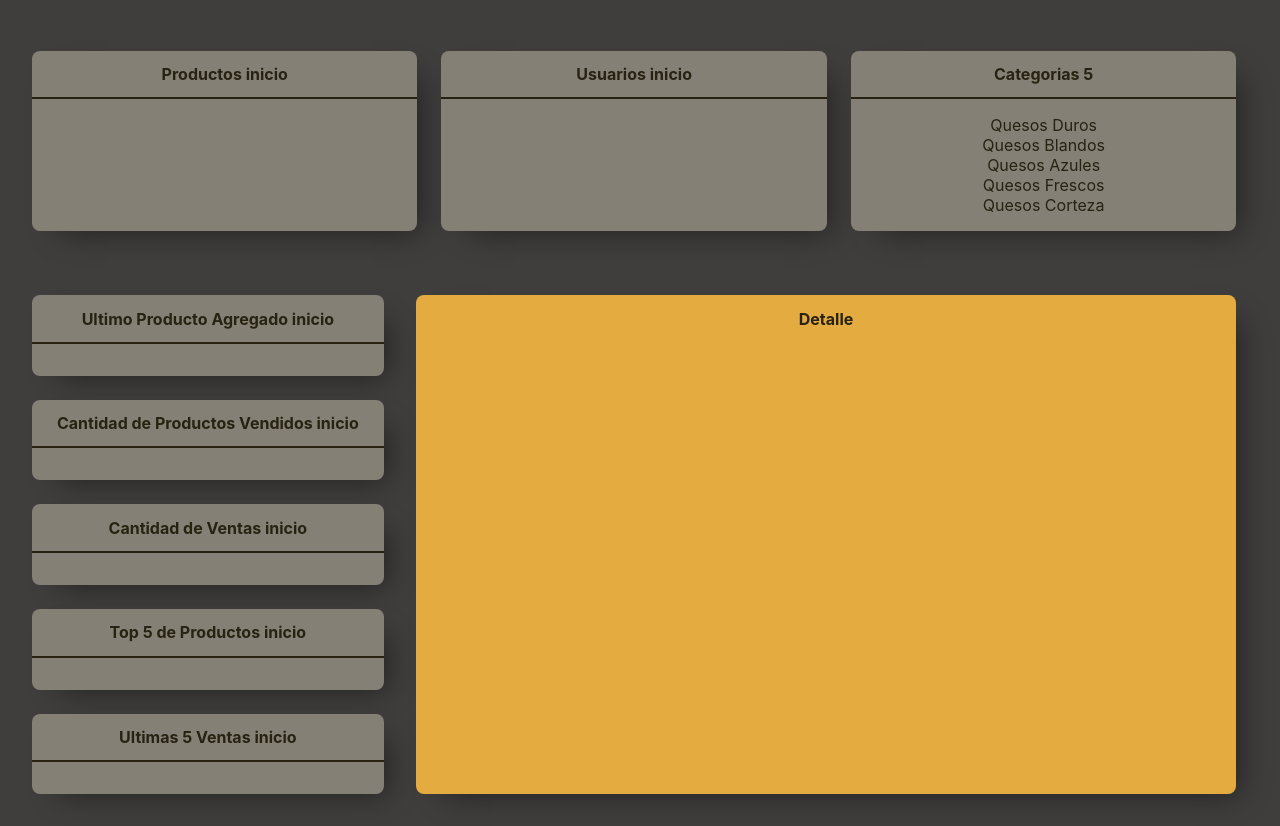
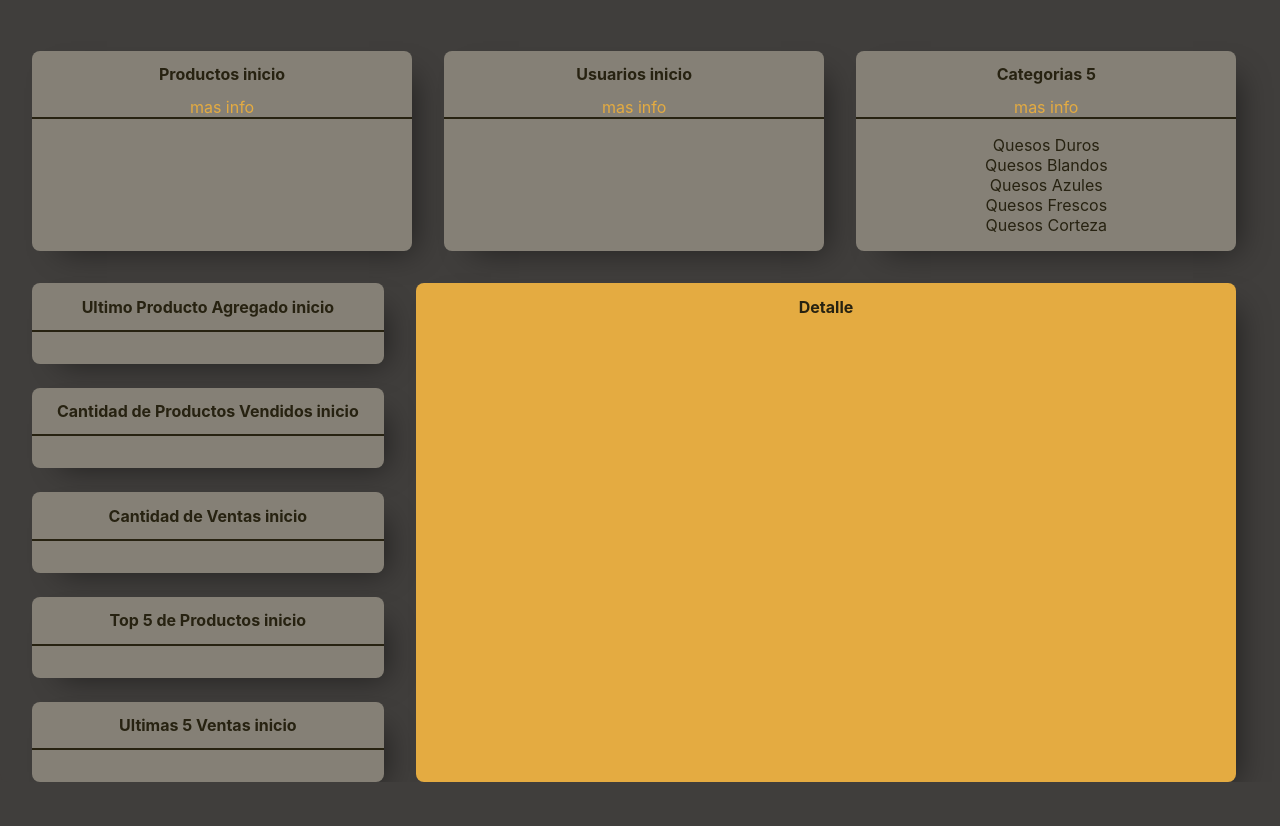
Before and after one commit to Sachonski/grupo_8_Chistech_React, a React app in the folder chistech-dashboard/: page / in a window 1280 px wide. Shown: the part 95-921 px from the top of the page. After the commit the page ends 877 px from the top, so only its background shows below. Built offline with nearby package versions, Linux system fonts and the light colour scheme; no server answers.

Commit message:
tag Link

```diff
--- a/chistech-dashboard/src/assets/css/App.css
+++ b/chistech-dashboard/src/assets/css/App.css
@@ -17,8 +17,6 @@ h2 {
   font-size: 1rem;
   color: rgb(39, 34, 17);
 }
-
-
 
 div {
   text-align: center;
@@ -48,11 +46,11 @@ li {
   flex-direction: row;
   align-items: stretch;
   justify-content: space-between;
-  column-gap: 1.5rem;}
+  column-gap: 2rem;}
 
 .barraInferior {
   margin:0 auto;
-  padding: 2rem;
+  padding: 0 2rem;
   display: grid;
   grid-template-columns: 1.5fr 3.5fr;
   column-gap: 2rem;
@@ -84,6 +82,13 @@ background-color: #e4ab41;
 -moz-box-shadow: 15px 13px 30px -13px rgba(0,0,0,0.49);
 }
 
+.link {
+  text-decoration: none;
+  color: #e4ab41;
+  padding-top: 0;
+  margin-top: 0;
+}
+
 .tarjetaInfo div {
   border-radius: 0;
   border-top: rgb(39, 34, 17) solid 2px;
--- a/chistech-dashboard/src/components/SeccionSuperior.js
+++ b/chistech-dashboard/src/components/SeccionSuperior.js
@@ -8,12 +8,15 @@ function SeccionSuperior() {
             <div className='barraSuperior'>
             <TarjetaInfo
             titulo = "Productos"
+            link = "mas info"
             /> {/*productos*/}
             <TarjetaInfo
             titulo = "Usuarios"
+            link = "mas info"
             /> {/*Usuarios*/}
             <TarjetaInfo
             titulo = "Categorias"
+            link = "mas info"
             /> {/*Categorias*/}
             </div>
         </React.Fragment>
--- a/chistech-dashboard/src/components/TarjetaInfo.js
+++ b/chistech-dashboard/src/components/TarjetaInfo.js
@@ -1,7 +1,8 @@
 /* eslint-disable no-lone-blocks */
-import { array } from 'prop-types';
 import React, { useState, useEffect } from 'react'
 import getData from '../services/getData';
+import {Link } from 'react-router-dom'
+
 
 const urlProductos = `http://localhost:3030/api/products`;
 const urlUsuarios = `http://localhost:3030/api/users`;
@@ -68,13 +69,14 @@ function TarjetaInfo(props) {
                 setValor(res);
 
             }
-    }, []);
+    }, [props.titulo]);
 
     return (
         <React.Fragment>
             <div className="tarjetaInfo">
                 <header>
                     <h2>{props.titulo} {valor.info}</h2>
+                    <Link to='#' className='link'>{props.link}</Link>
                 </header>
 
                 <div>
```
